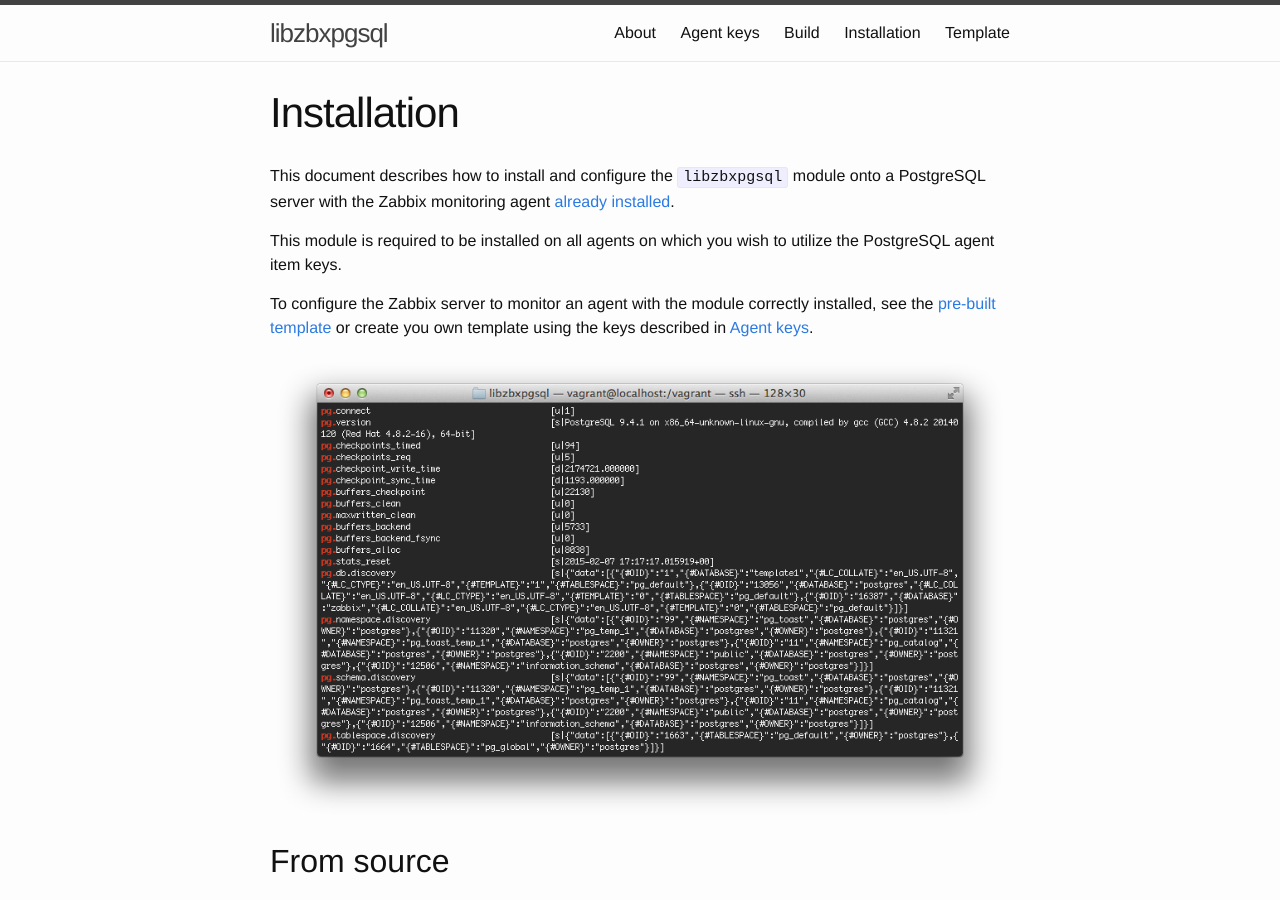
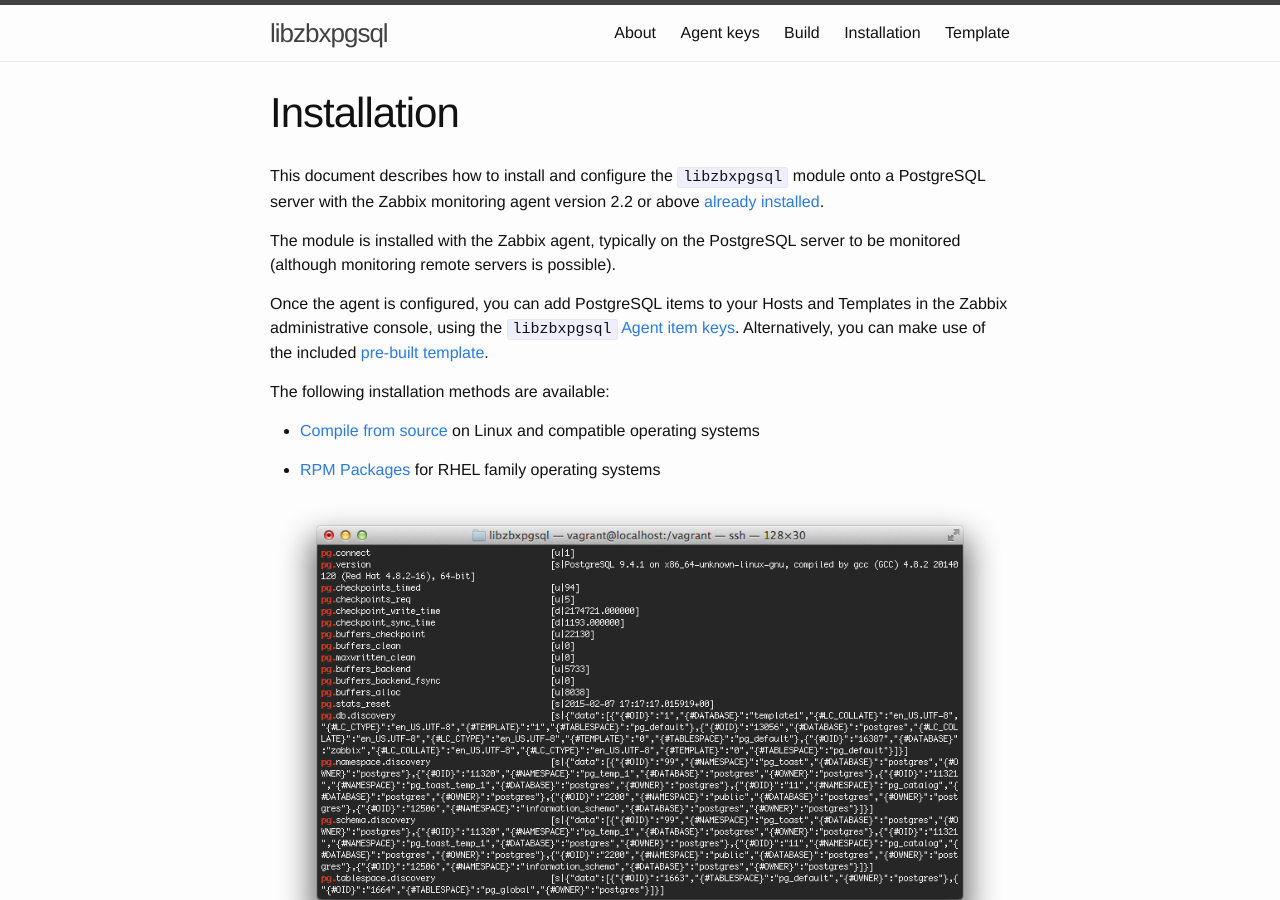
Before and after one commit to zabbix-tools/libzbxpgsql, a Jekyll site: the page built from _docs/installation.md, in a window 1280 px wide and 900 px high. Built offline with Jekyll 4.4.1, drawn with Linux system fonts in a browser that asks for light colours.

Commit message:
Updated supported versions and install instructions

```diff
--- a/_docs/installation.md
+++ b/_docs/installation.md
@@ -5,15 +5,22 @@ permalink: /installation/
 ---
 
 This document describes how to install and configure the `libzbxpgsql` module
-onto a PostgreSQL server with the Zabbix monitoring agent
+onto a PostgreSQL server with the Zabbix monitoring agent version 2.2 or above
 [already installed](https://www.zabbix.com/documentation/2.4/manual/installation/getting_zabbix).
 
-This module is required to be installed on all agents on which you wish to
-utilize the PostgreSQL agent item keys.
+The module is installed with the Zabbix agent, typically on the PostgreSQL
+server to be monitored (although monitoring remote servers is possible).
 
-To configure the Zabbix server to monitor an agent with the module correctly
-installed, see the [pre-built template]({{ site.baseurl }}/template/) or create
-you own template using the keys described in [Agent keys]({{ site.baseurl }}/agent-keys).
+Once the agent is configured, you can add PostgreSQL items to your Hosts and
+Templates in the Zabbix administrative console, using the `libzbxpgsql`
+[Agent item keys]({{ site.baseurl }}/agent-keys). Alternatively, you can make
+use of the included [pre-built template]({{ site.baseurl }}/template/).
+
+The following installation methods are available:
+
+* [Compile from source](#from-source) on Linux and compatible operating systems
+
+* [RPM Packages](#rpm-package) for RHEL family operating systems
 
 ![Agent tests screenshot]({{ site.baseurl }}/assets/agenttests.png)
 
```
Also changed, not shown: _docs/about.md (+8 -9 lines).
